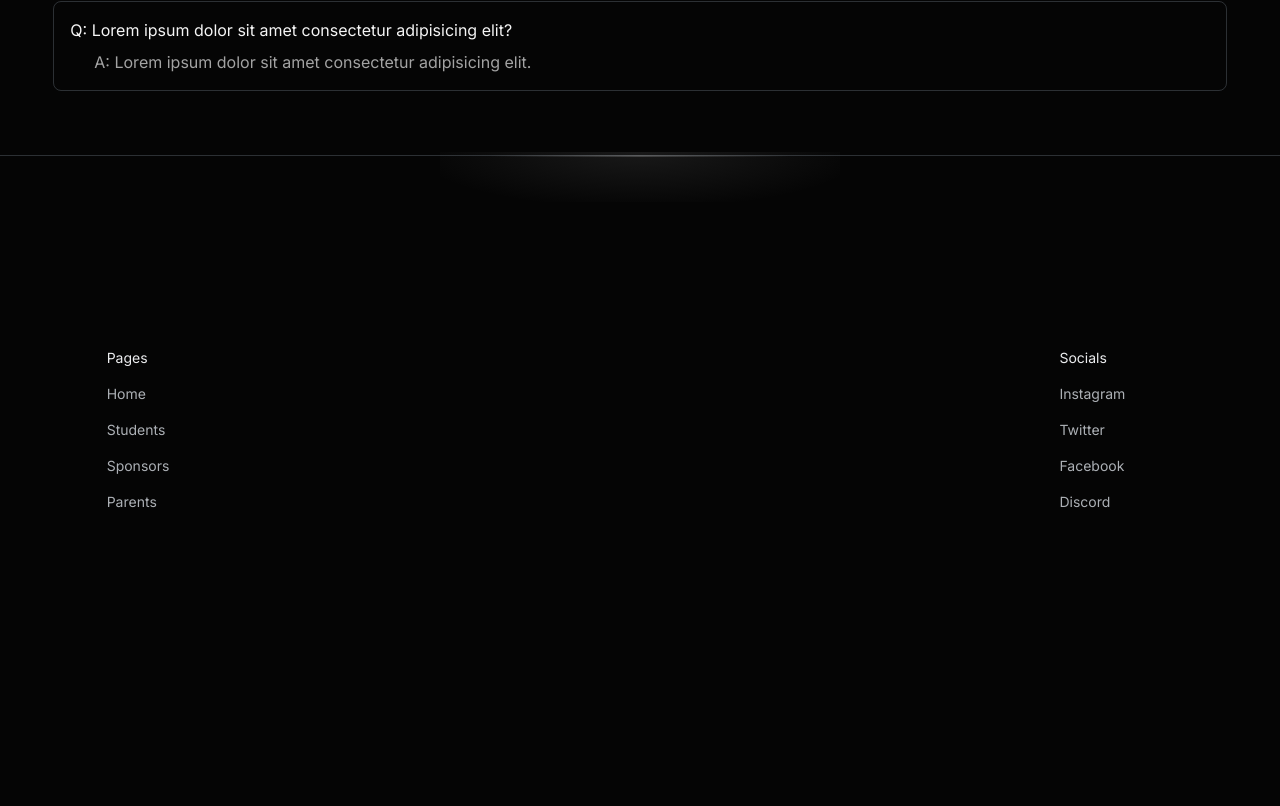
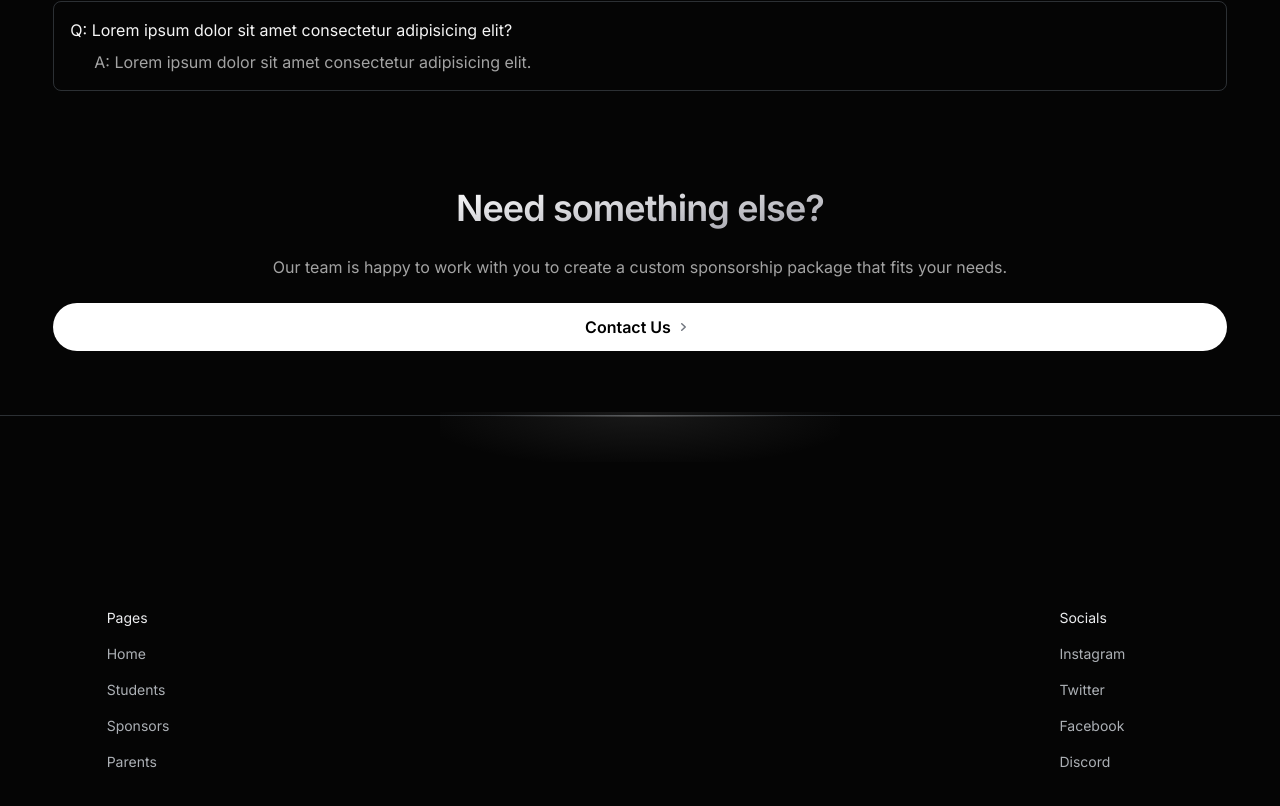
Before and after one commit to benceruleanlu/Team-Website, a Next.js app: page /sponsor in a window 1280 px wide. Shown: the part 2346-3152 px from the top of the page. Before the commit the page ends 2898 px from the top, so only its background shows below. Built offline with nearby package versions, Linux system fonts and the light colour scheme.

Commit message:
feat: add custom package offer

```diff
--- a/app/sponsor/page.tsx
+++ b/app/sponsor/page.tsx
@@ -1,7 +1,8 @@
+import Link from "next/link";
 import Navbar from "../components/navbar";
 import Footer from "../components/footer";
 import Sponsors from "../components/sponsorCarousel";
-import Link from "next/link";
+import Button from "../components/button";
 
 export default function Sponsor() {
   return (
@@ -157,6 +158,23 @@ export default function Sponsor() {
           </p>
         </div>
       </div>
+      <div className="mx-auto mt-24 w-11/12 space-y-6 text-center">
+        <p className="text-4xl font-semibold tracking-tight leading-[120%]">
+          <span className="bg-gradient-to-br from-white to-zinc-400 bg-clip-text text-transparent">
+            Need something else?
+          </span>
+        </p>
+        <p className="px-1 text-neutral-400">
+          Our team is happy to work with you to create a custom sponsorship package that fits your needs.
+        </p>
+        <div className="flex flex-col space-y-2">
+          <Button
+            text="Contact Us"
+            link="/contact"
+            className="flex flex-row justify-center rounded-full bg-white p-3 font-semibold text-black"
+          />
+        </div>
+      </div>
       <Footer />
     </>
   );
```
